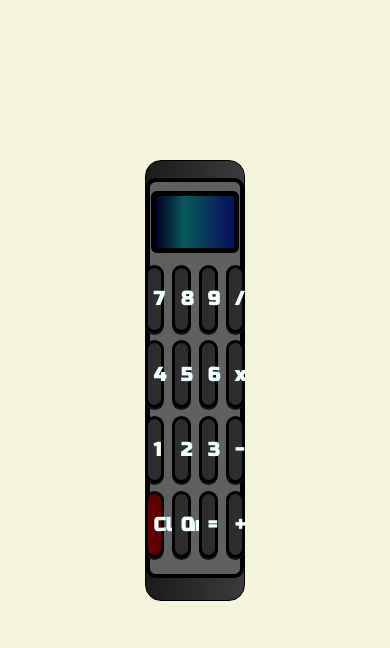
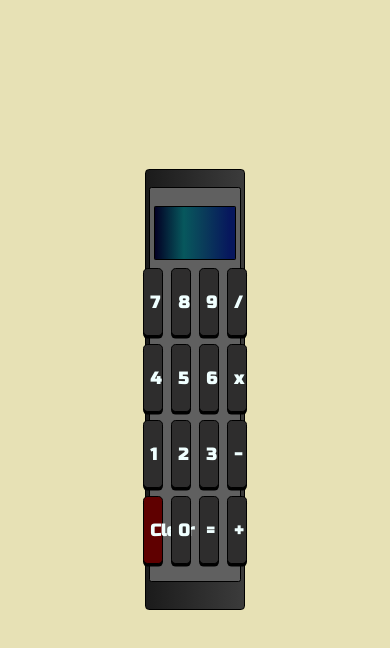
Before and after one commit to MTeesalu/math-calculator, a plain HTML site: page index.html in a window 390 px wide. Drawn offline with Linux system fonts and the light colour scheme.

Commit message:
Made CSS more responsive

```diff
--- a/index.html
+++ b/index.html
@@ -4,7 +4,7 @@
     <meta charset="UTF-8">
     <meta http-equiv="X-UA-Compatible" content="IE=edge">
     <meta name="viewport" content="width=device-width, initial-scale=1.0">
-    <title>Document</title>
+    <title>Calculator</title>
     <link rel="stylesheet" href="styles.css">
     <link rel="preconnect" href="https://fonts.googleapis.com">
     <link rel="preconnect" href="https://fonts.gstatic.com" crossorigin>
--- a/styles.css
+++ b/styles.css
@@ -2,9 +2,9 @@ body {
     display: flex;
     justify-content: center;
     align-items: center;
-    margin-top: 10em;
+    margin-top: 20vh;
     font-family: 'Russo One', sans-serif;
-    background-color: beige;
+    background-color: #E7E1B5;
 }
 
 .calculator {
@@ -18,8 +18,8 @@ body {
     height: 48vh;
     padding-top: 2vh;
     padding-bottom: 2vh;
-    border-radius: 1em;
-    border: solid black 0.1em;
+    border-radius: 1vw;
+    border: solid black 0.1vw;
 }
 
 .inner-frame {
@@ -29,10 +29,10 @@ body {
     align-items: center;
     width: 23vw;
     height: 45vh;
-    border: solid black 0.3em;
-    border-radius: 0.6em;
+    border: solid black 0.2vw;
+    border-radius: 0.6vw;
     background-color: #606060;
-    padding-top: 0.8em;
+    padding-top: 1.6vh;
 }
 
 
@@ -42,13 +42,14 @@ body {
     align-items: center;
     width: 20vw;
     height: 6vh;
-    border: solid black 0.2em;
-    border-radius: 0.2em;
+    border: solid black 0.3vw;
+    border-radius: 0.3vw;
     color: #A50000;
     font-weight: 900;
-    font-size: 1.8em;
+    font-size: 3vh;
     padding-top: 0.1vh;
     padding-bottom: 0.1vh;
+    padding-right: 0.3vw;
     background: rgb(2,0,36);
     background: rgb(2,0,36);
     background: linear-gradient(90deg, rgba(2,0,36,1) 0%, rgba(7,88,93,1) 36%,
@@ -61,24 +62,24 @@ body {
     grid-template-rows: repeat(4, 1fr);
     width: auto;
     height: auto;
-    padding-left: 0.5em;
-    padding-right: 0.5em;
-    padding-top: 0.5em;
-    padding-bottom: 1em;
-    border-radius: 0.5em;
+    padding-left: 0.5vw;
+    padding-right: 0.5vw;
+    padding-top: 0.5vh;
+    padding-bottom: 1vh;
+    border-radius: 0.5vw;
 }
 
 .button {
     height: 8vh;
     width: 5vw;
     background-color: #2E2D2D;
-    margin: 0.2em;
-    border: 0.2em black solid;
-    border-radius: 1em;
+    margin: 0.5vh;
+    border: 0.2vw solid black;
+    border-radius: 1.2vw;
     font-weight: 900;
-    font-size: 1.2em;
+    font-size: 2vh;
     color: azure;
-    box-shadow: 0 0.1em #111111;
+    box-shadow: 0 0.3vh black;
     font-family: 'Russo One', sans-serif;
 }
 
```
